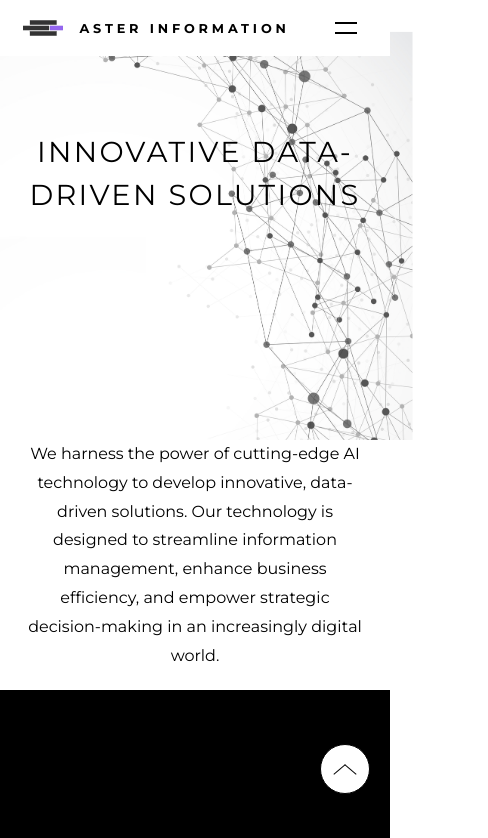
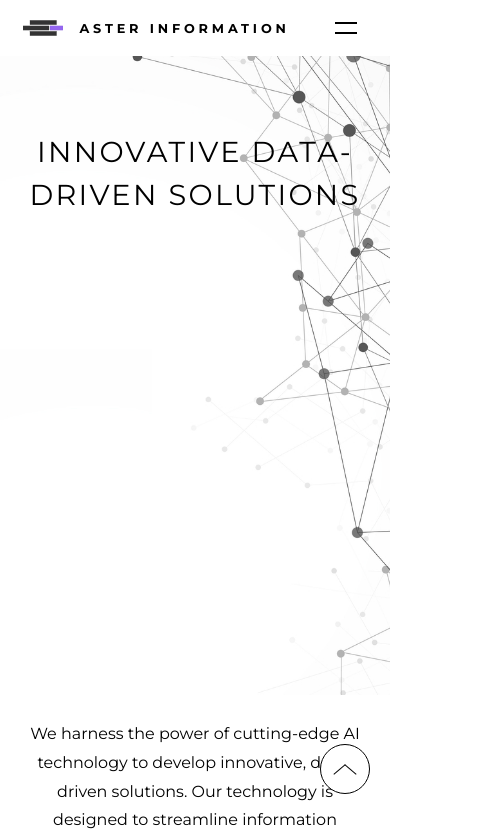
Before and after one commit to Moamal-2000/aster-information, a React (Vite) app: page /technology in a window 390 px wide. Shown: the top 838 px of the page, 488 px wide, since content can reach past the window. Built offline with nearby package versions, Linux system fonts and the light colour scheme.

Commit message:
style: fix Technology page responsiveness

```diff
--- a/src/Components/Footer/FooterSubscribeSection/FooterSubscribeSection.module.scss
+++ b/src/Components/Footer/FooterSubscribeSection/FooterSubscribeSection.module.scss
@@ -72,3 +72,9 @@
     visibility: visible;
   }
 }
+
+@include small {
+  .submitMessage {
+    width: 100%;
+  }
+}
--- a/src/Components/Pages/Technology/TechHeroSection/TechHeroSection.module.scss
+++ b/src/Components/Pages/Technology/TechHeroSection/TechHeroSection.module.scss
@@ -37,31 +37,13 @@
 
 @include small {
   .technology {
-    height: 680px;
-  }
-}
-
-@media (max-width: 620px) {
-  .technology {
-    height: 560px;
-  }
-}
-
-@media (max-width: 520px) {
-  .technology {
-    height: 460px;
-  }
-}
-
-@media (max-width: 420px) {
-  .technology {
-    height: 340px;
+    height: 620px;
   }
 }
 
 @include very-small {
   .technology {
-    height: 300px;
+    height: 430px;
   }
 }
 
@@ -76,9 +58,22 @@
 
 @include small {
   .technology .technologyBg {
-    scale: 1.5;
-    top: 0;
-    object-position: -50px 0;
+    height: 695px;
+    object-fit: cover;
+    object-position: -250px 0;
+  }
+}
+
+@media (max-width: 620px) {
+  .technology .technologyBg {
+    object-position: -390px 0;
+  }
+}
+
+@include very-small {
+  .technology .technologyBg {
+    height: 500px;
+    object-position: -240px 0;
   }
 }
 
--- a/src/Styles/index.scss
+++ b/src/Styles/index.scss
@@ -20,7 +20,7 @@ body {
   font-family: Montserrat, sans-serif;
   width: var(--website-width);
   margin: 0 auto;
-  overflow-x: hidden;
+  // overflow-x: hidden;
 }
 
 img {
```
